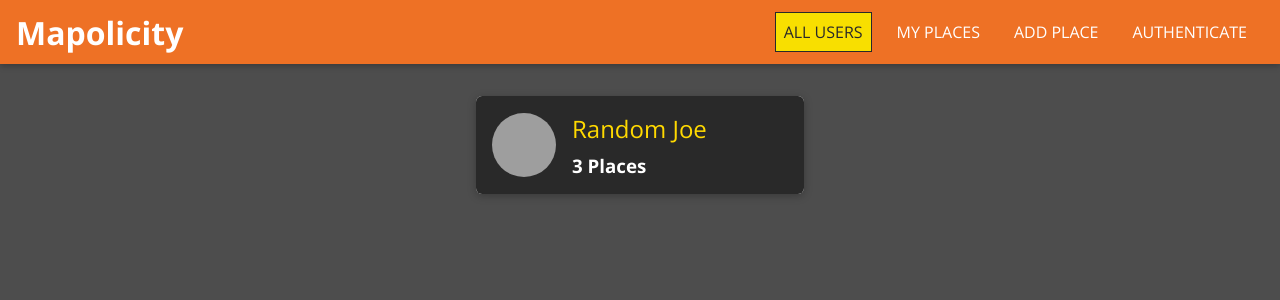
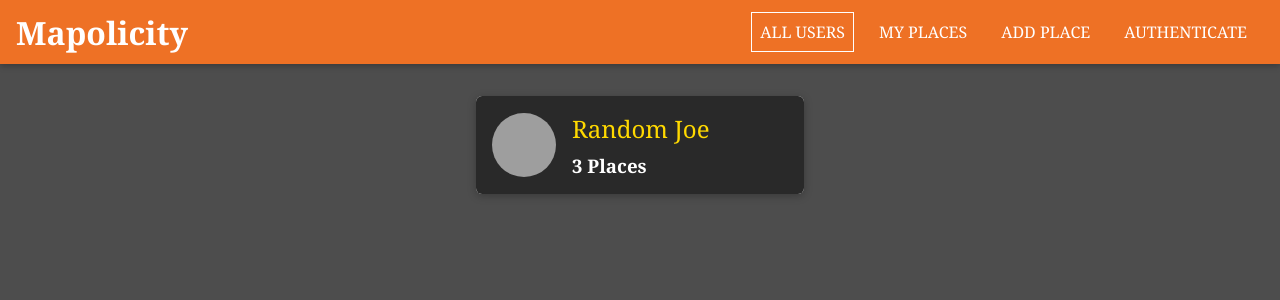
Before and after one commit to cdsalty/newMERN-Places, a React (Create React App) app in the folder Places/react-places-frontend/: page / in a window 1280 px wide. Shown: the top 300 px of the page. Built offline with nearby package versions, Linux system fonts and the light colour scheme; grey boxes are pictures that could not be loaded.

Commit message:
only rendering user specific places, not all places

```diff
--- a/Places/react-places-frontend/src/index.css
+++ b/Places/react-places-frontend/src/index.css
@@ -5,7 +5,7 @@
 }
 
 html {
-  font-family: 'Open Sans', sans-serif;
+  font-family: 'Cambria', 'Open Sans', sans-serif;
 }
 
 body {
--- a/Places/react-places-frontend/src/places/pages/UserPlaces.js
+++ b/Places/react-places-frontend/src/places/pages/UserPlaces.js
@@ -35,9 +35,12 @@ const DUMMY_DATA_PLACES = [
 ];
 
 const UserPlaces = () => {
-  // return <PlaceList items={DUMMY_DATA_PLACES} />; this will return ALL places, not user specific
-  // const userId = useParams().userId; // useParams will give us the userId to compare to
-  console.log(useParams()); // ** returns 'userId: "u1"
+  // return <PlaceList items={DUMMY_DATA_PLACES} />;
+  // console.log(useParams()); // ** returns 'userId: "u1"
+  const userId = useParams().userId;
+  const loadedPlaces = DUMMY_DATA_PLACES.filter((places) => places.creator === userId);
+
+  return <PlaceList items={loadedPlaces} />; // **
 };
 
 export default UserPlaces;
@@ -50,4 +53,17 @@ export default UserPlaces;
   2. run a filter on the data from the url and only filter/RETURN a new array of that specific's user's places
 
   - useParams returns an object that has the 'dynamic segments' steup in the route config as properties.
-*/
+
+
+
+const UserPlaces = () => {
+  // return <PlaceList items={DUMMY_DATA_PLACES} />; this will return ALL places, not user specific
+  // console.log(useParams()); // ** returns 'userId: "u1"
+  const userId = useParams().userId; // useParams will provide the userId to compare to (above)
+
+  Review Syntax:
+
+  const loadedPlaces = DUMMY_DATA_PLACES.filter((places) => places.creator === userId); // MUST REMEMBER THIS SYNTAX
+
+
+  */
--- a/Places/react-places-frontend/src/shared/components/Navigation/NavLinks.css
+++ b/Places/react-places-frontend/src/shared/components/Navigation/NavLinks.css
@@ -24,9 +24,10 @@
 .nav-links a:hover,
 .nav-links a:active,
 .nav-links a.active {
-  background: #f8df00;
-  border-color: #292929;
-  color: #292929;
+  /* background: #f8df00; */
+  background: #ee7125;
+  border-color: white;
+  color: white;
 }
 
 .nav-links button {
```
